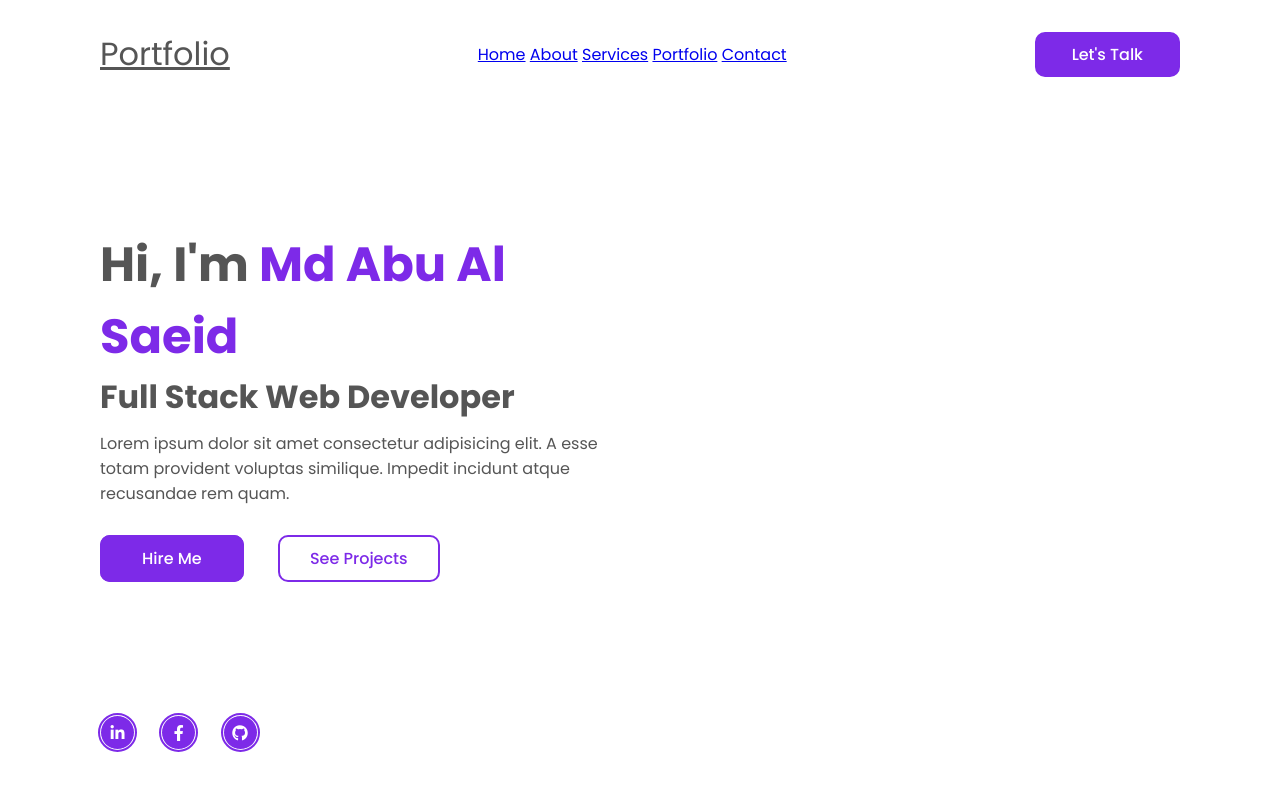
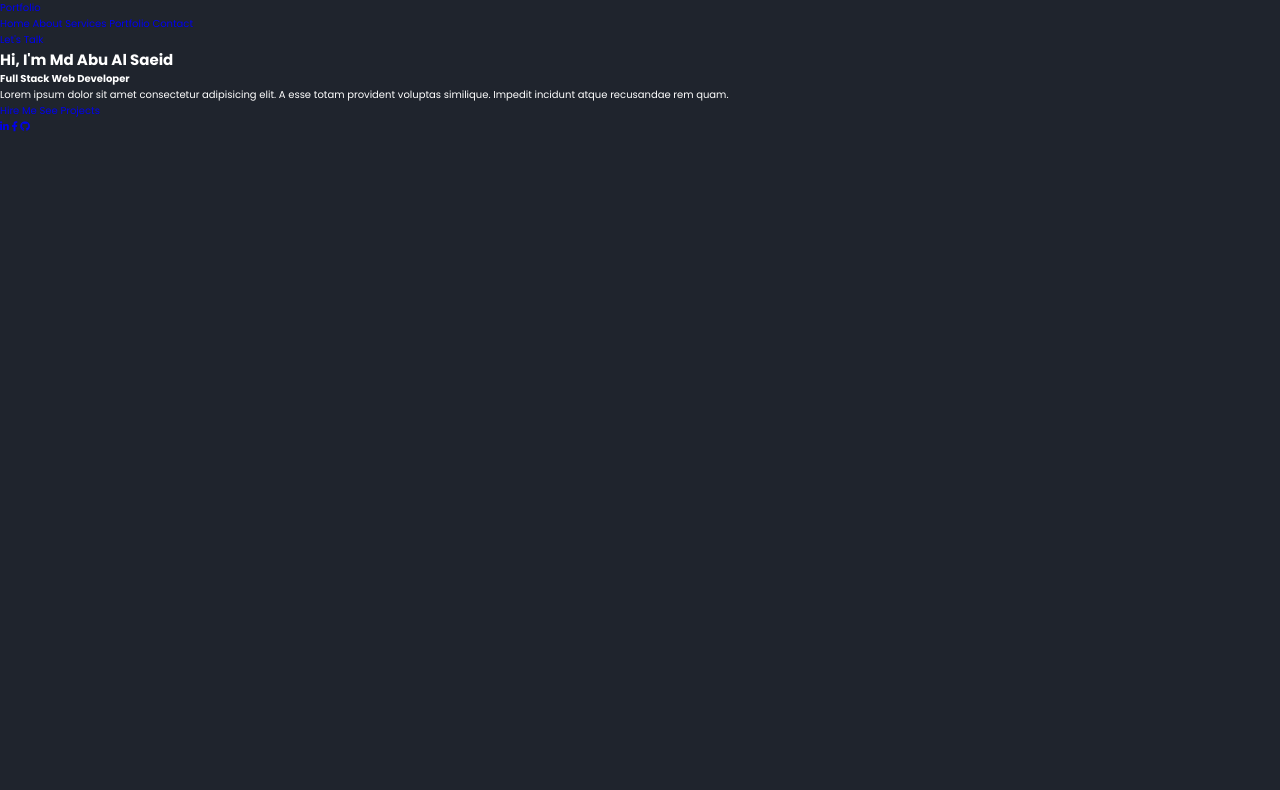
Before and after one commit to AbuAlSaeidRajon/HTML_CSS_Exercise, a plain HTML site: page Portfolio/index.html in a window 1280 px wide. Drawn offline with Linux system fonts and the light colour scheme.

Commit message:
html, body style added

```diff
--- a/Portfolio/style.css
+++ b/Portfolio/style.css
@@ -1,128 +1,29 @@
 @import url('https://fonts.googleapis.com/css2?family=Poppins:wght@300;400;500;600;700;800;900&display=swap');
+
 * {
     margin: 0;
     padding: 0;
     box-sizing: border-box;
-    font-family: 'Poppins', sans-serif;
+    text-decoration: none;
+    border: none;
+    outline: none;
+    scroll-behavior: smooth;
+    font-family:  'Poppins', sans-serif;
 }
-header {
-    position: fixed;
-    top: 0;
-    left: 0;
-    width: 100%;
-    padding: 30px 100px;
-    display: flex;
-    justify-content: space-between;
-    align-items: center;
-    z-index: 100;
+
+:root {
+    --bg-color: #1f242d;
+    --second-bg-color: #323946;
+    --text-color: #fff;
+    --main-color: #0ef;
 }
-.logo {
-    font-size: 2em;
-    color: #555;
-    cursor: default;
+
+html {
+    font-size: 62.5%;
+    overflow-x: hidden;
 }
-.logo span {
-    color: #7d2ae8;
+
+body {
+    background: var(--bg-color);
+    color: var(--text-color);
 }
-.navigation {
-    margin-left: -300px;
-}
-.navigation a {
-    font-size: 1.1em;
-    color: #555;
-    text-decoration: none;
-    margin-right: 40px;
-    font-weight: 500;
-    transition: .3s;
-}
-.navigation a:hover {
-    color: #7d2ae8;
-}
-.btn-talk {
-    color: #fff;
-    text-decoration: none;
-    padding: 8px 35px;
-    background: #7d2ae8;
-    border-radius: 10px;
-    border: 2px solid #7d2ae8;
-    font-weight: 500;
-    transition: .3s;
-}
-.btn-talk:hover {
-    color: #7d2ae8;
-    background: transparent;
-}
-.home {
-    position: relative;
-    width: 100%;
-    height: 100vh;
-    background: url('background.jpg');
-    background-size: cover;
-    background-position: center;
-    display: flex;
-    align-items: center;
-    padding: 30px 100px;
-}
-.content {
-    max-width: 500px;
-    color: #555;
-}
-.content h2 {
-    font-size: 3em;
-}
-.content h2 span {
-    color: #7d2ae8;
-}
-.content h4 {
-    font-size: 2em;
-}
-.content p {
-    padding: 10px 0 40px 0;
-}
-.btn-group a {
-    color: #fff;
-    text-decoration: none;
-    padding: 10px 40px;
-    background: #7d2ae8;
-    border-radius: 10px;
-    border: 2px solid #7d2ae8;
-    font-weight: 500;
-    transition: .3s;
-}
-.btn-group a:hover:nth-child(1) {
-    color: #7d2ae8;
-    background: transparent;
-}
-.btn-group a:nth-child(2) {
-    color: #7d2ae8;
-    background: transparent;
-    margin-left: 30px;
-    padding: 10px 30px;
-}
-.btn-group a:hover:nth-child(2) {
-    color: #fff;
-    background: #7d2ae8;
-}
-.social-icons {
-    position: absolute;
-    bottom: 50px;
-}
-.social-icons a {
-    display: inline-block;
-    width: 35px;
-    height: 35px;
-    background: #7d2ae8;
-    border-radius: 50%;
-    margin-right: 22px;
-    text-align: center;
-    line-height: 35px;
-    border: 1px solid #fff;
-    outline: 2px solid #7d2ae8;
-    transition: .3s;
-}
-.social-icons a:hover {
-    transform: translateY(-5px);
-}
-.social-icons a i {
-    color: #fff;
-}
```
